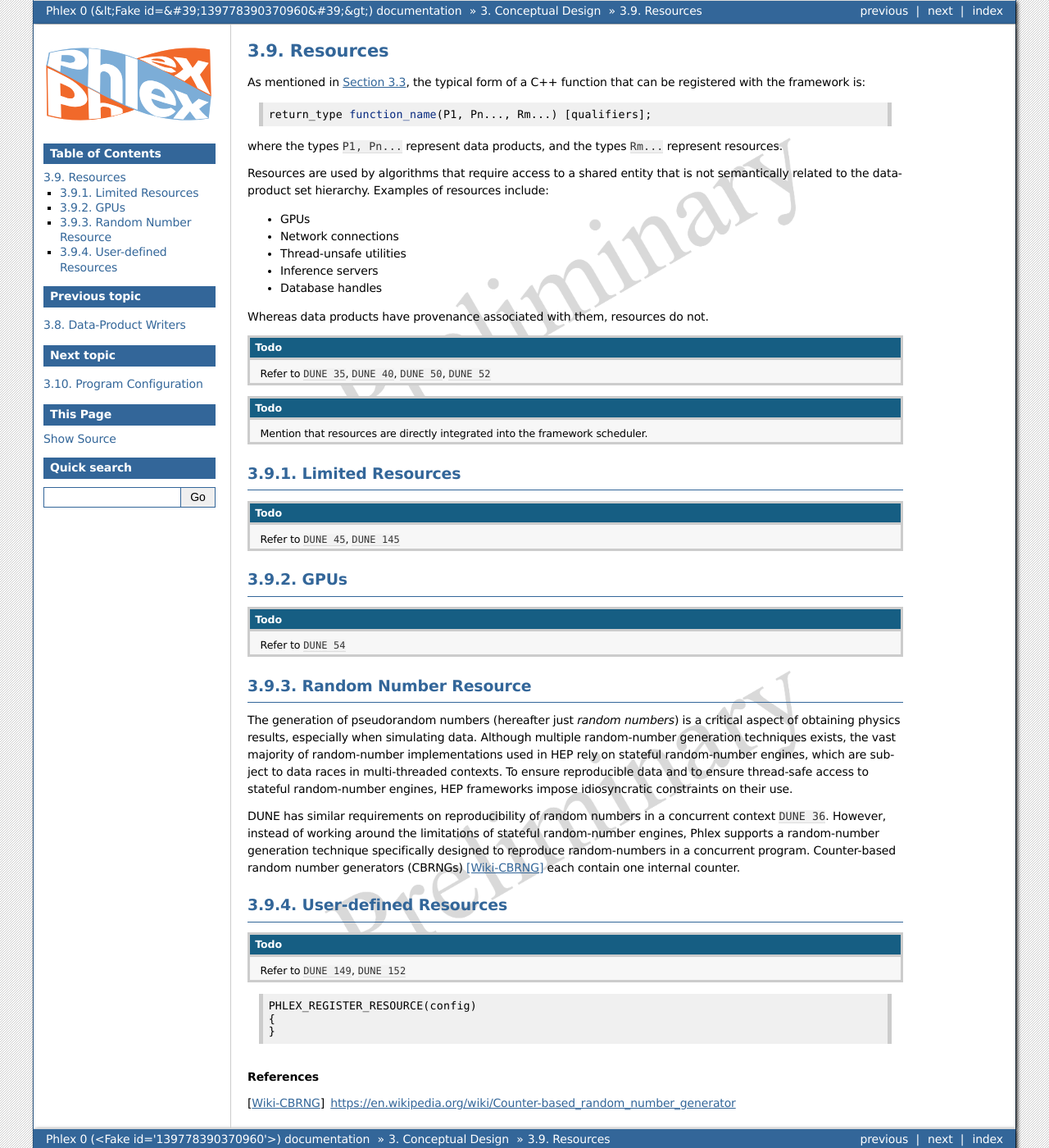
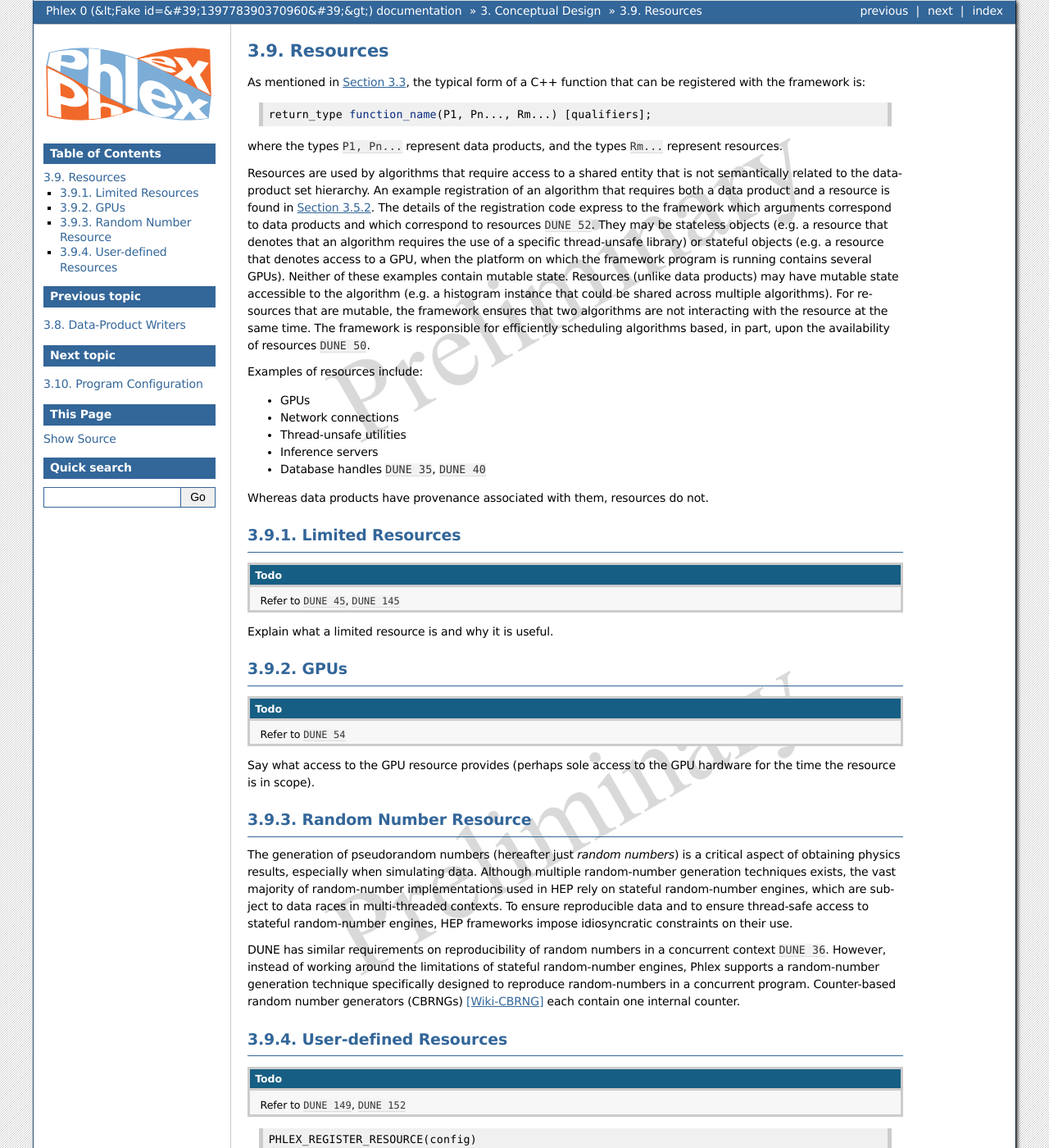
Before and after one commit to Framework-R-D/phlex-design, a Sphinx documentation site: the page built from doc/ch_conceptual_design/resources.rst, in a window 1280 px wide and 1400 px high. Shown: the whole window at 82% size. Built offline with Sphinx 7.4.7, drawn with Linux system fonts in a browser that asks for light colours; cross-references to code outside the pages are shown as plain code.

Commit message:
Partial subsection on resources

```diff
--- a/doc/ch_conceptual_design/resources.rst
+++ b/doc/ch_conceptual_design/resources.rst
@@ -10,23 +10,23 @@ As mentioned in :numref:`ch_conceptual_design/algorithms:Algorithms`, the typica
 where the types :cpp:`P1, Pn...` represent data products, and the types :cpp:`Rm...` represent resources.
 
 Resources are used by algorithms that require access to a shared entity that is not semantically related to the data-product set hierarchy.
+An example registration of an algorithm that requires both a data product and a resource is found in :numref:`ch_conceptual_design/hofs/observers:Observers`.
+The details of the registration code express to the framework which arguments correspond to data products and which correspond to resources :need:`DUNE 52`.
+They may be stateless objects (e.g. a resource that denotes that an algorithm requires the use of a specific thread-unsafe library) or stateful objects (e.g. a resource that denotes access to a GPU, when the platform on which the framework program is running contains several GPUs).
+Neither of these examples contain mutable state.
+Resources (unlike data products) may have mutable state accessible to the algorithm (e.g. a histogram instance that could be shared across multiple algorithms).
+For resources that are mutable, the framework ensures that two algorithms are not interacting with the resource at the same time.
+The framework is responsible for efficiently scheduling algorithms based, in part, upon the availability of resources :need:`DUNE 50`.
+
 Examples of resources include:
 
 - GPUs
 - Network connections
 - Thread-unsafe utilities
 - Inference servers
-- Database handles
+- Database handles :need:`DUNE 35`, :need:`DUNE 40`
 
 Whereas data products have provenance associated with them, resources do not.
-
-.. todo::
-
-   Refer to :need:`DUNE 35`, :need:`DUNE 40`, :need:`DUNE 50`, :need:`DUNE 52`
-
-.. todo::
-
-   Mention that resources are directly integrated into the framework scheduler.
 
 Limited Resources
 -----------------
@@ -35,12 +35,16 @@ Limited Resources
 
    Refer to :need:`DUNE 45`, :need:`DUNE 145`
 
+Explain what a limited resource is and why it is useful.
+
 GPUs
 ----
 
 .. todo::
 
    Refer to :need:`DUNE 54`
+
+Say what access to the GPU resource provides (perhaps sole access to the GPU hardware for the time the resource is in scope).
 
 Random Number Resource
 ----------------------
```
